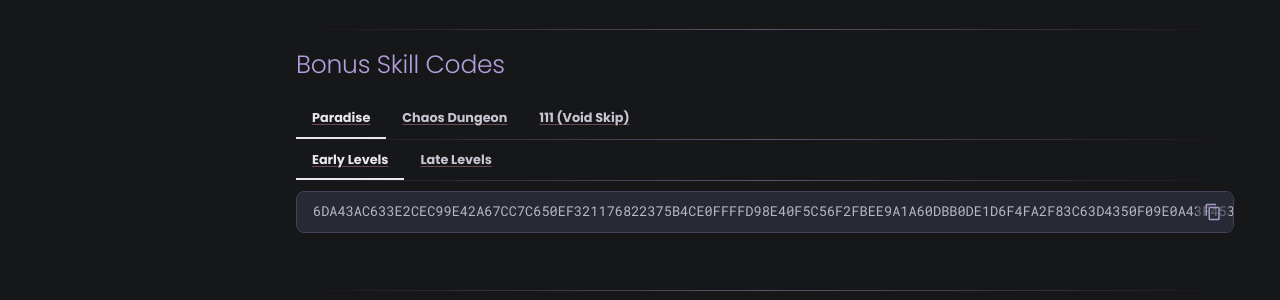
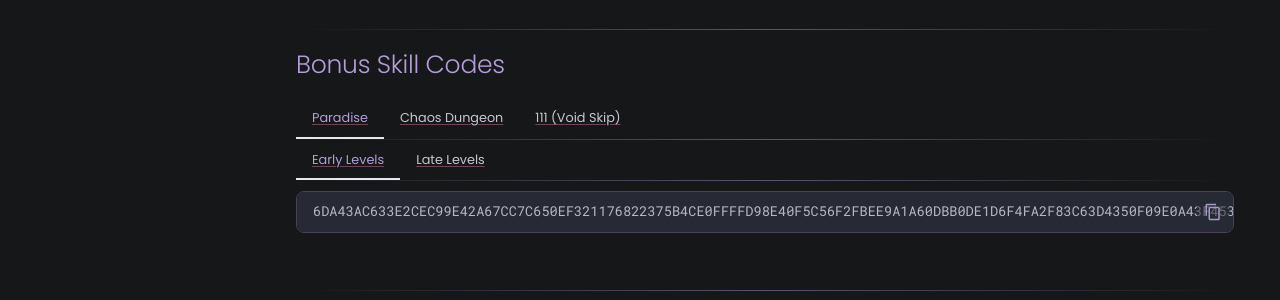
Before and after one commit to interlockme/deathblade, an MkDocs documentation site: the page built from docs/resources.md, in a window 1280 px wide. Shown: the part 454-754 px from the top of the page. Built offline with MkDocs 1.6.1 and Material for MkDocs 9.7.7, drawn with Linux system fonts in a browser that asks for light colours; plug-ins that fetch from the network failed and are left out.

Commit message:
less visual weight tabs

```diff
--- a/docs/stylesheets/extra.css
+++ b/docs/stylesheets/extra.css
@@ -105,15 +105,6 @@
   /* First H2 right after the title/build-card - the build-card's own
      margin already separates it, so don't double up on top spacing. */
   margin-top: 1.2em;
-}
-
-/* ---------- Tabbed content underline ---------- */
-/* Material's tab bar uses a flat gray box-shadow line under the labels -
-   swap it for the same lavender fade as hr/h2 so tabs don't look separator-mismatched. */
-.md-typeset .tabbed-set > .tabbed-labels {
-  box-shadow: none;
-  border-bottom: 1px solid transparent;
-  border-image: linear-gradient(90deg, transparent, rgba(179, 157, 219, 0.45) 50%, transparent) 1;
 }
 
 /* ---------- Nested bullet hierarchy ---------- */
@@ -876,3 +867,48 @@
 .md-typeset .skills-table tr:hover {
   background-color: rgba(255, 255, 255, 0.035);
 }
+
+/* ---------- Tabbed content ---------- */
+/* Every previous attempt here (pills, tinted surface) added a new visual
+   element, which is exactly what stacks up badly once tabs are nested
+   (tabs inside tabs). Going the other way instead: strip weight out
+   rather than add it. Bold active-label text + a stark solid indicator
+   bar is what reads as "busy" when two of those are sitting close
+   together (outer tab row, inner tab row right below it). Drop the bold,
+   dim the indicator, and match the static line to the same soft gradient
+   fade already used for hr/h2 so tabs stop being the one component with
+   a flat gray Material-default line. No backgrounds, no borders around
+   the block, nothing that compounds when nested - just a quieter line
+   and a color-only (not weight-only) active state. */
+.md-typeset .tabbed-set > .tabbed-labels {
+  box-shadow: none;
+  border-bottom: 1px solid transparent;
+  border-image: linear-gradient(90deg, transparent, rgba(179, 157, 219, 0.45) 50%, transparent) 1;
+}
+.md-typeset .tabbed-set > .tabbed-labels > label {
+  font-weight: 400;
+  color: var(--md-default-fg-color--light);
+}
+/* The sliding indicator under the active label - keep it, just make it
+   thinner and softer instead of a stark solid bar. */
+.md-typeset .tabbed-labels::before {
+  height: 2px;
+  background-color: rgba(179, 157, 219, 0.15);
+}
+/* Material lists every tab's <input> first, then one .tabbed-labels div
+   with all the <label>s after - an input and its label are siblings by
+   position, not adjacent, so pairing them up needs nth-of-type matching
+   rather than a plain + selector. Covers up to 8 tabs per group; unused
+   pairs are harmless, and this naturally scopes to each nesting level
+   since every .tabbed-set only matches its own inputs/labels. */
+.md-typeset .tabbed-set > input:nth-of-type(1):checked ~ .tabbed-labels > label:nth-of-type(1),
+.md-typeset .tabbed-set > input:nth-of-type(2):checked ~ .tabbed-labels > label:nth-of-type(2),
+.md-typeset .tabbed-set > input:nth-of-type(3):checked ~ .tabbed-labels > label:nth-of-type(3),
+.md-typeset .tabbed-set > input:nth-of-type(4):checked ~ .tabbed-labels > label:nth-of-type(4),
+.md-typeset .tabbed-set > input:nth-of-type(5):checked ~ .tabbed-labels > label:nth-of-type(5),
+.md-typeset .tabbed-set > input:nth-of-type(6):checked ~ .tabbed-labels > label:nth-of-type(6),
+.md-typeset .tabbed-set > input:nth-of-type(7):checked ~ .tabbed-labels > label:nth-of-type(7),
+.md-typeset .tabbed-set > input:nth-of-type(8):checked ~ .tabbed-labels > label:nth-of-type(8) {
+  color: #b39ddb;
+  font-weight: 400;
+}
```
